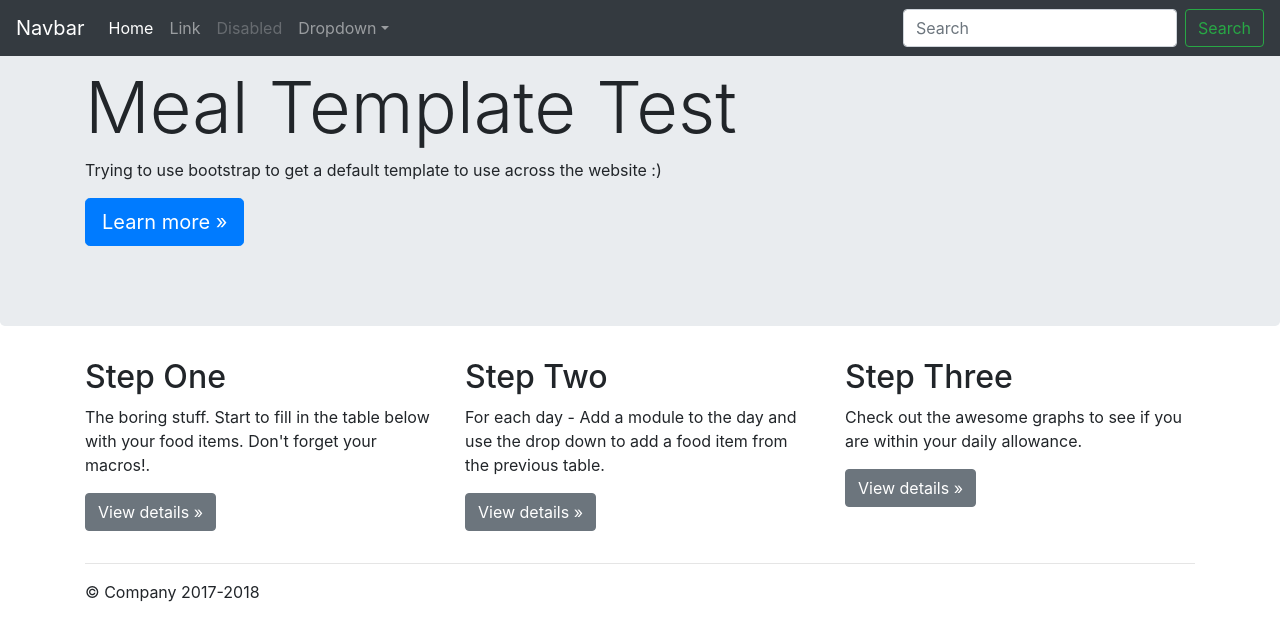
After one commit to Jonnyprior/test-website, a Django app: template tutorial/templates/base.html in a window 1280 px wide. The commit adds this page. Shown: the top 641 px of the page. Run offline with Django 3.2, Linux system fonts and the light colour scheme; the template is opened without the code that fills it, so the values that code supplies are empty; some libraries are stand-ins or nearby versions.

Commit message:
Added bootstrap template to tutorial

```diff
--- /dev/null
+++ b/tutorial/templates/base.html
@@ -0,0 +1,110 @@
+{% load staticfiles %}
+
+<!doctype html>
+<html lang="en">
+  <head>
+    <meta charset="utf-8">
+    <meta name="viewport" content="width=device-width, initial-scale=1, shrink-to-fit=no">
+    <meta name="description" content="">
+    <meta name="author" content="">
+    <link rel="icon" href="https://getbootstrap.com/favicon.ico">
+    {% block title %}
+    <title>Jumbotron Template for Bootstrap</title>
+    {% endblock %}
+    <!-- Bootstrap core CSS -->
+    <link href="https://getbootstrap.com/dist/css/bootstrap.min.css" rel="stylesheet">
+
+    <!-- Custom styles for this template -->
+    <link href="jumbotron.css" rel="stylesheet">
+  </head>
+
+  <body>
+
+    <nav class="navbar navbar-expand-md navbar-dark fixed-top bg-dark">
+      <a class="navbar-brand" href="#">Navbar</a>
+      <button class="navbar-toggler" type="button" data-toggle="collapse" data-target="#navbarsExampleDefault" aria-controls="navbarsExampleDefault" aria-expanded="false" aria-label="Toggle navigation">
+        <span class="navbar-toggler-icon"></span>
+      </button>
+
+      <div class="collapse navbar-collapse" id="navbarsExampleDefault">
+        <ul class="navbar-nav mr-auto">
+          <li class="nav-item active">
+            <a class="nav-link" href="#">Home <span class="sr-only">(current)</span></a>
+          </li>
+          <li class="nav-item">
+            <a class="nav-link" href="#">Link</a>
+          </li>
+          <li class="nav-item">
+            <a class="nav-link disabled" href="#">Disabled</a>
+          </li>
+          <li class="nav-item dropdown">
+            <a class="nav-link dropdown-toggle" href="http://example.com" id="dropdown01" data-toggle="dropdown" aria-haspopup="true" aria-expanded="false">Dropdown</a>
+            <div class="dropdown-menu" aria-labelledby="dropdown01">
+              <a class="dropdown-item" href="#">Action</a>
+              <a class="dropdown-item" href="#">Another action</a>
+              <a class="dropdown-item" href="#">Something else here</a>
+            </div>
+          </li>
+        </ul>
+        <form class="form-inline my-2 my-lg-0">
+          <input class="form-control mr-sm-2" type="text" placeholder="Search" aria-label="Search">
+          <button class="btn btn-outline-success my-2 my-sm-0" type="submit">Search</button>
+        </form>
+      </div>
+    </nav>
+
+    <main role="main">
+
+      <!-- Main jumbotron for a primary marketing message or call to action -->
+      <div class="jumbotron">
+        <div class="container">
+          <h1 class="display-3">Meal Template Test</h1>
+          <p>Trying to use bootstrap to get a default template to use across the website :)</p>
+          <p><a class="btn btn-primary btn-lg" href="#" role="button">Learn more &raquo;</a></p>
+        </div>
+      </div>
+
+      <div class="container">
+        <!-- Example row of columns -->
+        <div class="row">
+          <div class="col-md-4">
+            <h2>Step One</h2>
+            <p>The boring stuff. Start to fill in the table below with your food items. Don't forget your macros!.</p>
+            <p><a class="btn btn-secondary" href="#" role="button">View details &raquo;</a></p>
+          </div>
+          <div class="col-md-4">
+            <h2>Step Two</h2>
+            <p>For each day - Add a module to the day and use the drop down to add a food item from the previous table.</p>
+            <p><a class="btn btn-secondary" href="#" role="button">View details &raquo;</a></p>
+          </div>
+          <div class="col-md-4">
+            <h2>Step Three</h2>
+            <p>Check out the awesome graphs to see if you are within your daily allowance.</p>
+            <p><a class="btn btn-secondary" href="#" role="button">View details &raquo;</a></p>
+          </div>
+        </div>
+
+        <hr>
+
+      </div> <!-- /container -->
+
+      <div class="container">
+        {% block content %}
+        {% endblock %}
+      </div>
+
+    </main>
+
+    <footer class="container">
+      <p>&copy; Company 2017-2018</p>
+    </footer>
+
+    <!-- Bootstrap core JavaScript
+    ================================================== -->
+    <!-- Placed at the end of the document so the pages load faster -->
+    <script src="https://code.jquery.com/jquery-3.2.1.slim.min.js" integrity="sha384-KJ3o2DKtIkvYIK3UENzmM7KCkRr/rE9/Qpg6aAZGJwFDMVNA/GpGFF93hXpG5KkN" crossorigin="anonymous"></script>
+    <script>window.jQuery || document.write('<script src="../../../../assets/js/vendor/jquery-slim.min.js"><\/script>')</script>
+    <script src="https://getbootstrap.com/assets/js/vendor/popper.min.js"></script>
+    <script src="https://getbootstrap.com/dist/js/bootstrap.min.js"></script>
+  </body>
+</html>
```
Also changed, not shown: tutorial/templates/tutorial/fooditem.html (+6 -4 lines), tutorial/views.py (line endings or trailing spaces).
